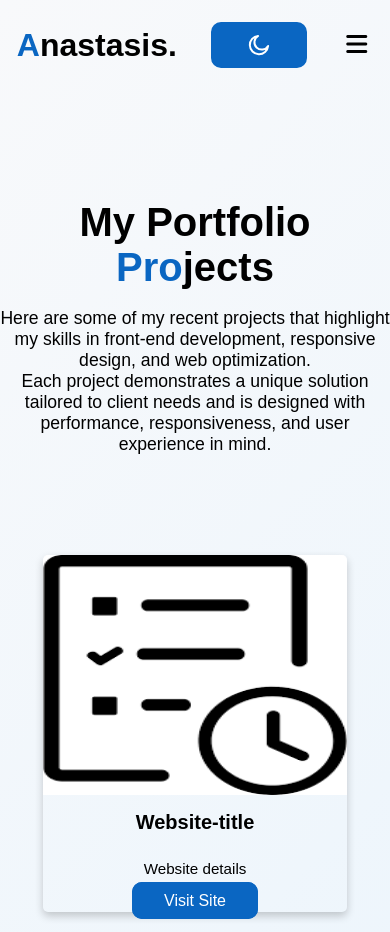
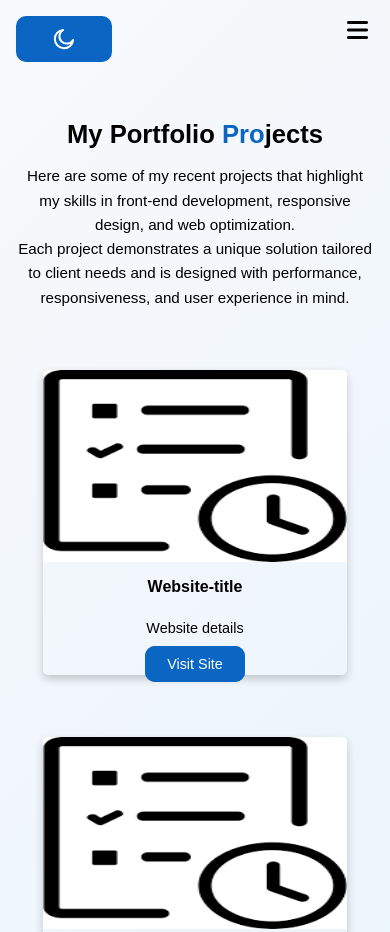
Before and after one commit to AnastasisKoumou/Personal-Portfolio, a plain HTML site: page portfolio.html in a window 390 px wide. Shown: the top 932 px of the page. Drawn offline with Linux system fonts and the light colour scheme.

Commit message:
Update portfolio.css

```diff
--- a/portfolio.css
+++ b/portfolio.css
@@ -70,3 +70,111 @@ img {
   cursor: pointer;
   margin-bottom: 8px;
 }
+
+/* Tablet View (max-width: 768px) */
+@media (max-width: 768px) {
+  .project-paragraph {
+    margin: 150px 1rem 80px;
+  }
+
+  .project-paragraph h1 {
+    font-size: 2rem;
+  }
+
+  .project-paragraph p {
+    font-size: 1rem;
+    padding: 0 1rem;
+    line-height: 1.6;
+  }
+
+  .project-container {
+    gap: 2rem;
+  }
+
+  .card {
+    margin-bottom: 40px;
+  }
+
+  .details-container h4 {
+    font-size: 1.1rem;
+  }
+
+  .details-container p {
+    font-size: 0.95rem;
+  }
+
+  .visit-btn {
+    padding: 8px 24px;
+    font-size: 0.95em;
+  }
+}
+
+/* Mobile View (max-width: 480px) */
+@media (max-width: 480px) {
+
+  p {
+    line-height: 1.6;
+  }
+
+  .logo {
+    display: none;
+  }
+
+  .project-paragraph {
+    margin: 120px 0 60px;
+  }
+
+  .project-paragraph h1 {
+    font-size: 1.6rem;
+  }
+
+  .project-paragraph p {
+    font-size: 0.95rem;
+    padding: 0 1rem;
+  }
+
+  .card {
+    margin-bottom: 30px;
+  }
+
+  .visit-btn {
+    padding: 8px 20px;
+    font-size: 0.9em;
+  }
+
+  .details-container h4 {
+    font-size: 1rem;
+  }
+
+  .details-container p {
+    font-size: 0.9rem;
+  }
+
+  img {
+    height: auto;
+    max-height: 12em;
+  }
+
+  header {
+    flex-direction: column;
+    align-items: center;
+    text-align: center;
+  }
+
+  .navbar {
+    display: none;
+  }
+
+  .menu-btn {
+    display: block;
+    position: absolute;
+    top: 1rem;
+    right: 1rem;
+  }
+
+  .theme-switch {
+    position: absolute;
+    top: 1rem;
+    left: 1rem;
+  }
+}
```
